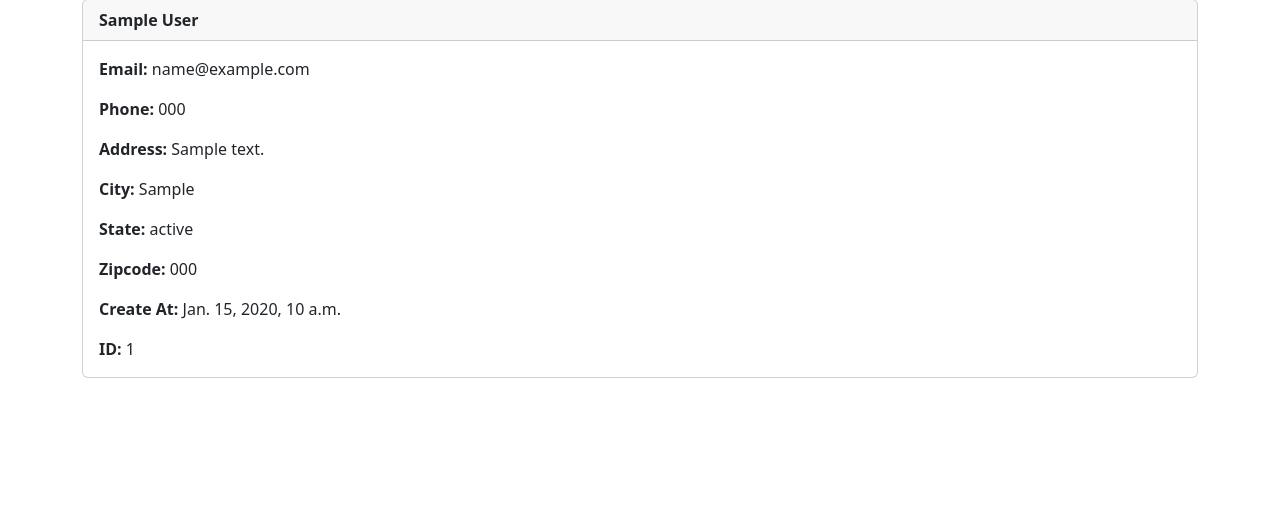
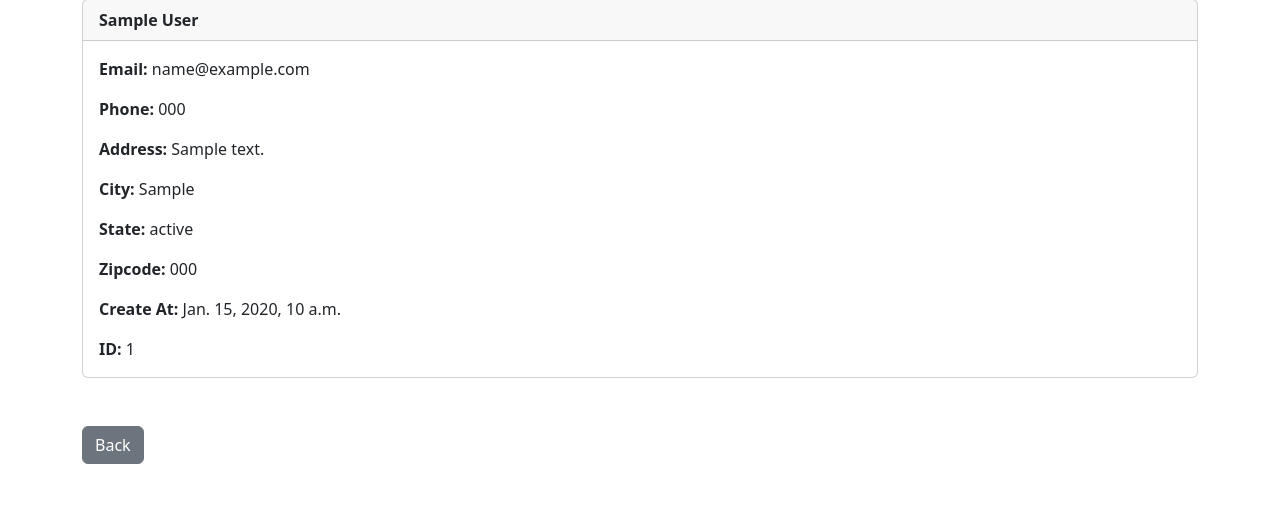
Before and after one commit to shawernseel/Customer-Relationship-Management-App, a Django app: page /record/1 in a window 1280 px wide. Shown: the part 81-600 px from the top of the page. Run offline with Django 5.2, Linux system fonts and the light colour scheme; a user stored in the database is signed in; tables that the repository leaves empty hold one stand-in row (values such as "Sample post").

Commit message:
customer record page

```diff
--- a/website/templates/record.html
+++ b/website/templates/record.html
@@ -39,5 +39,6 @@
 </div>
 
 <br/><br/>
+<a href="{% url 'home' %}" class="btn btn-secondary">Back</a>
 
 {% endblock %}
```
